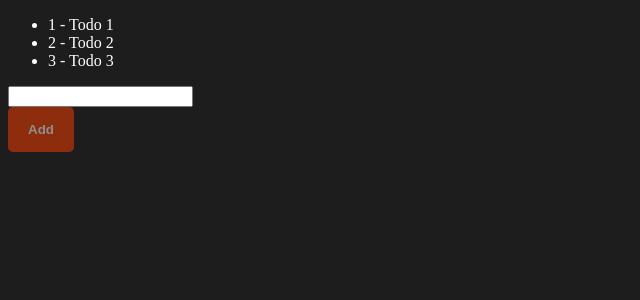
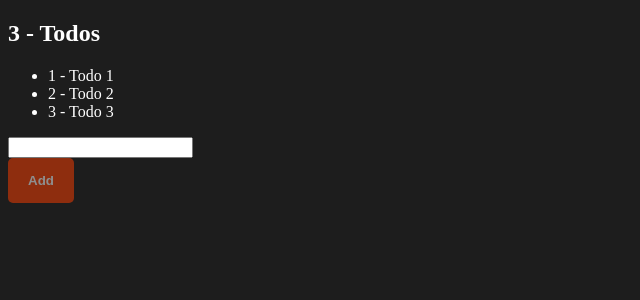
Before and after one commit to jorgemorazan/svelte-course, a Svelte app: page / in a window 1280 px wide. Shown: the top 300 px of the page, without its empty margins (0-640 px from the left). Built offline with nearby package versions, Linux system fonts and the light colour scheme.

Commit message:
Binding props

```diff
--- a/src/App.svelte
+++ b/src/App.svelte
@@ -1,7 +1,7 @@
 <script>
 	import TodoList from './lib/TodoList.svelte';
 	import { v4 as uuid } from 'uuid';
-	const todos = [
+	let todos = [
 		{
 			id: uuid(),
 			title: 'Todo 1',
@@ -20,6 +20,7 @@
 	];
 </script>
 
-<TodoList {todos} />
+<h2>{todos.length} - Todos</h2>
+<TodoList bind:todos />
 
 <style></style>
```
